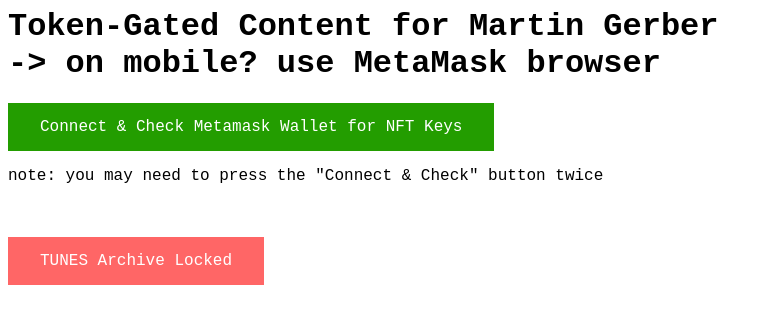
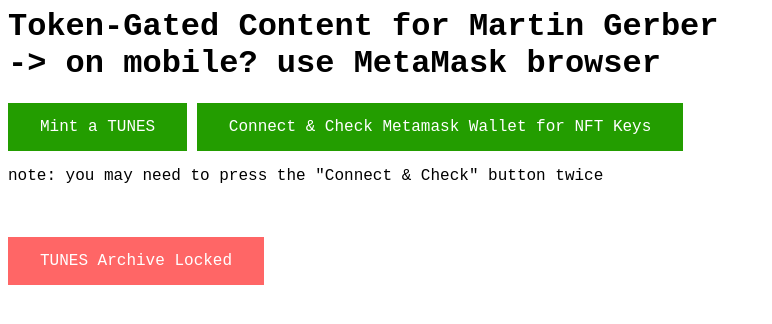
Before and after one commit to gerbermart/tuneblock.xyz, a plain HTML site: page GATE.html in a window 1280 px wide. Shown: the whole page, without its empty margins (0-772 px from the left). Drawn offline with nearby package versions, Linux system fonts and the light colour scheme.

Commit message:
Update GATE.html

```diff
--- a/GATE.html
+++ b/GATE.html
@@ -127,6 +127,22 @@
                 };
             };
         };
+        function mintButton(){
+            ethereum
+                .request({
+                method: 'eth_sendTransaction',
+                params: [
+                    {
+                    from: accounts[0],
+                    to: '0xbef7e304a68eb5f9c56fc52d6de3acf5a8e15dc6',
+                    value: '0x38d7ea4c68000',
+                    data: "0xcd8771ce",
+                    },
+                ],
+                })
+                .then((txHash) => console.log(txHash))
+                .catch((error) => console.error);
+        }
         function makeButtons(){
             $("#TUNESid").html('<button class="locked_button">TUNES Archive Locked</button>');
         }
@@ -149,7 +165,7 @@
 
 <h1>Token-Gated Content for Martin Gerber <br> -> on mobile? use MetaMask browser</h1>
 
-
+<button type="button" class="connect_button" onClick="mintButton();">Mint a TUNES</button>
 <button type="button" class="connect_button" onClick="getKeys();">Connect & Check Metamask Wallet for NFT Keys</button>
 <div id="waddyid">
 </div>
```
